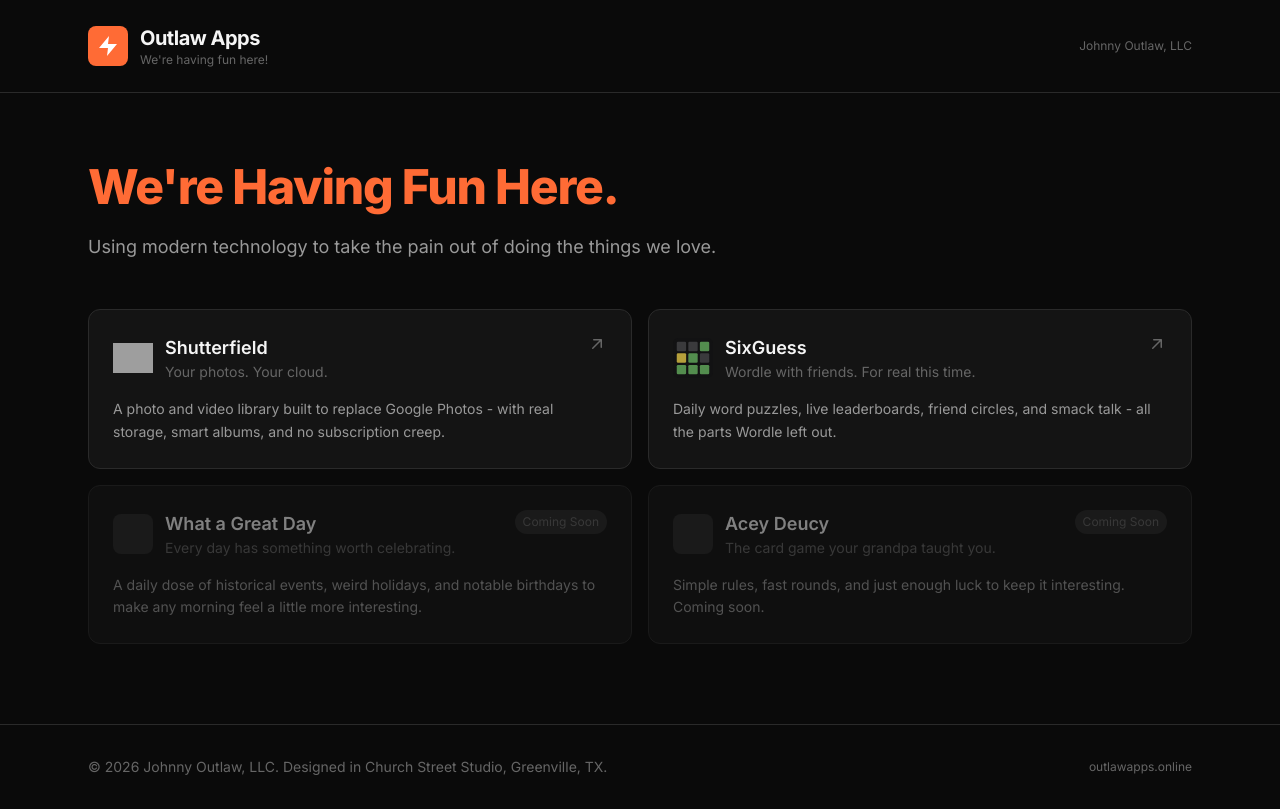
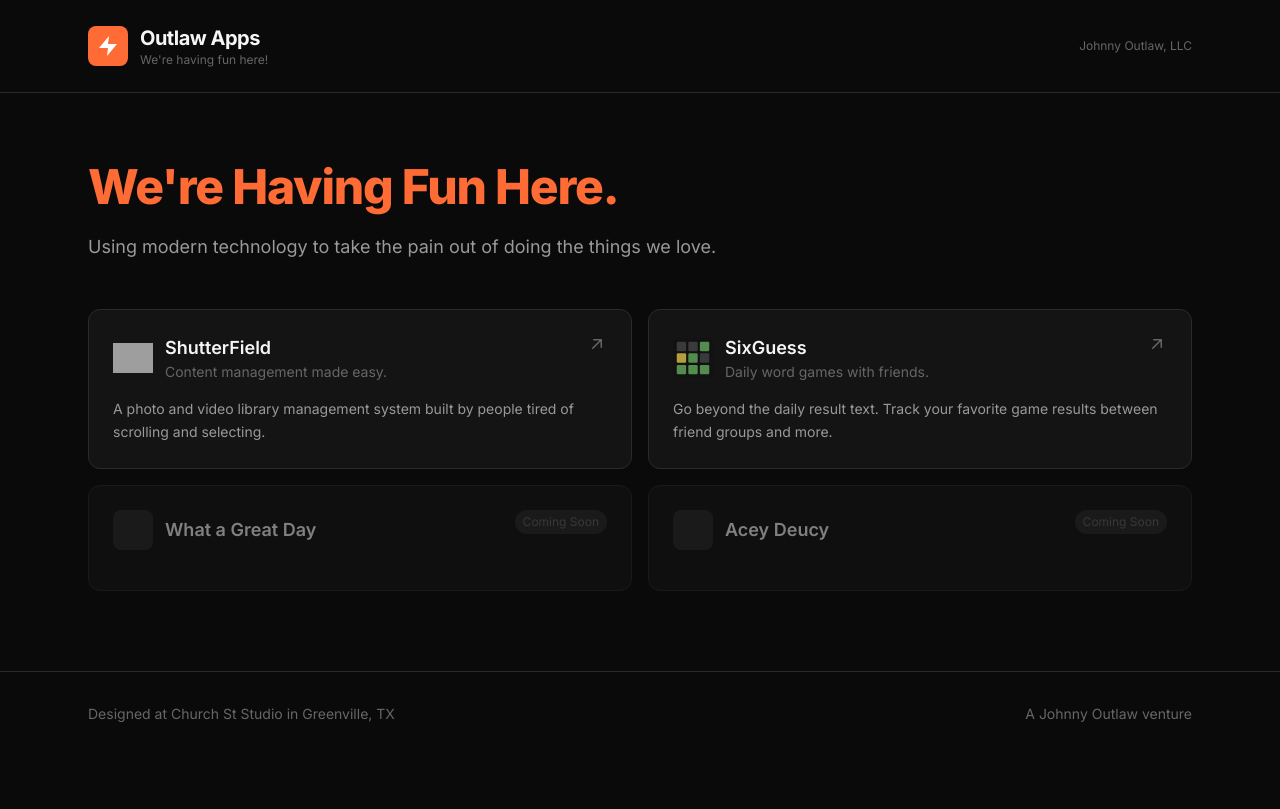
Before and after one commit to johnnyoutlawllc/deadwax-iota, a Next.js app: page / in a window 1280 px wide. Built offline with nearby package versions, Linux system fonts and the light colour scheme; grey boxes are pictures that could not be loaded.

Commit message:
Update app copy, footer with Church St Studio + Johnny Outlaw links

```diff
--- a/src/app/page.tsx
+++ b/src/app/page.tsx
@@ -2,34 +2,34 @@ import Image from "next/image";
 
 const apps = [
   {
-    name: "Shutterfield",
+    name: "ShutterField",
     url: "https://shutterfield.com",
-    tagline: "Your photos. Your cloud.",
-    description: "A photo and video library built to replace Google Photos - with real storage, smart albums, and no subscription creep.",
+    tagline: "Content management made easy.",
+    description: "A photo and video library management system built by people tired of scrolling and selecting.",
     logo: "/images/shutterfield-logo.png",
     status: "live",
   },
   {
     name: "SixGuess",
     url: "https://sixguess.com",
-    tagline: "Wordle with friends. For real this time.",
-    description: "Daily word puzzles, live leaderboards, friend circles, and smack talk - all the parts Wordle left out.",
+    tagline: "Daily word games with friends.",
+    description: "Go beyond the daily result text. Track your favorite game results between friend groups and more.",
     logo: "/images/sixguess-icon.svg",
     status: "live",
   },
   {
     name: "What a Great Day",
     url: "https://greatday.you",
-    tagline: "Every day has something worth celebrating.",
-    description: "A daily dose of historical events, weird holidays, and notable birthdays to make any morning feel a little more interesting.",
+    tagline: "",
+    description: "",
     logo: null,
     status: "coming-soon",
   },
   {
     name: "Acey Deucy",
     url: "#",
-    tagline: "The card game your grandpa taught you.",
-    description: "Simple rules, fast rounds, and just enough luck to keep it interesting. Coming soon.",
+    tagline: "",
+    description: "",
     logo: null,
     status: "coming-soon",
   },
@@ -135,10 +135,18 @@ export default function Home() {
       <footer className="border-t border-border">
         <div className="max-w-6xl mx-auto px-6 py-8 flex flex-col sm:flex-row items-center justify-between gap-4">
           <p className="text-sm text-text-muted">
-            &copy; {new Date().getFullYear()} Johnny Outlaw, LLC. Designed in Church Street Studio, Greenville, TX.
+            Designed at{" "}
+            <a href="https://churchst.studio" target="_blank" rel="noopener noreferrer" className="hover:text-accent transition-colors">
+              Church St Studio
+            </a>
+            {" "}in Greenville, TX
           </p>
-          <p className="text-xs text-text-muted">
-            outlawapps.online
+          <p className="text-sm text-text-muted">
+            A{" "}
+            <a href="https://johnnyoutlaw.llc" target="_blank" rel="noopener noreferrer" className="hover:text-accent transition-colors">
+              Johnny Outlaw
+            </a>
+            {" "}venture
           </p>
         </div>
       </footer>
```
